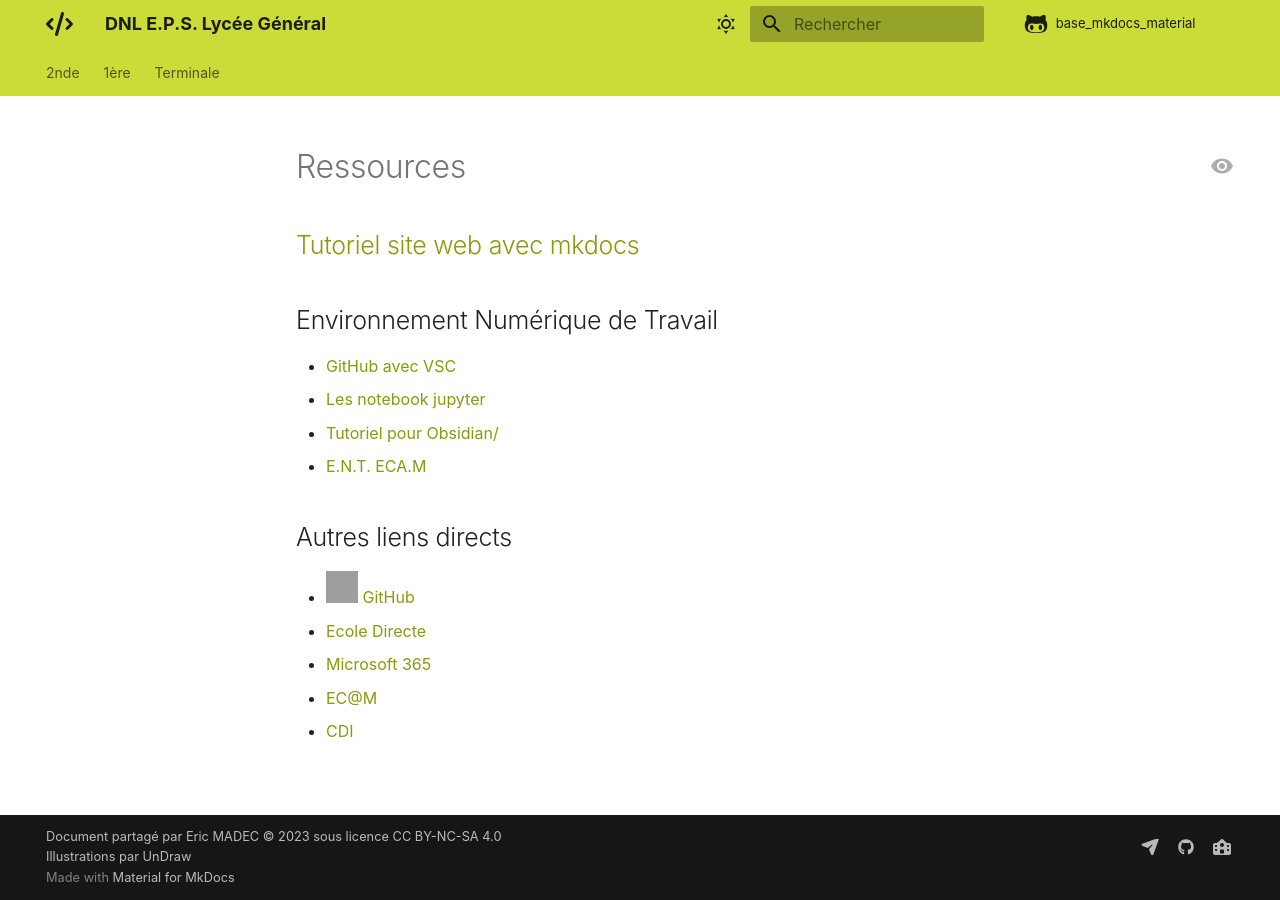
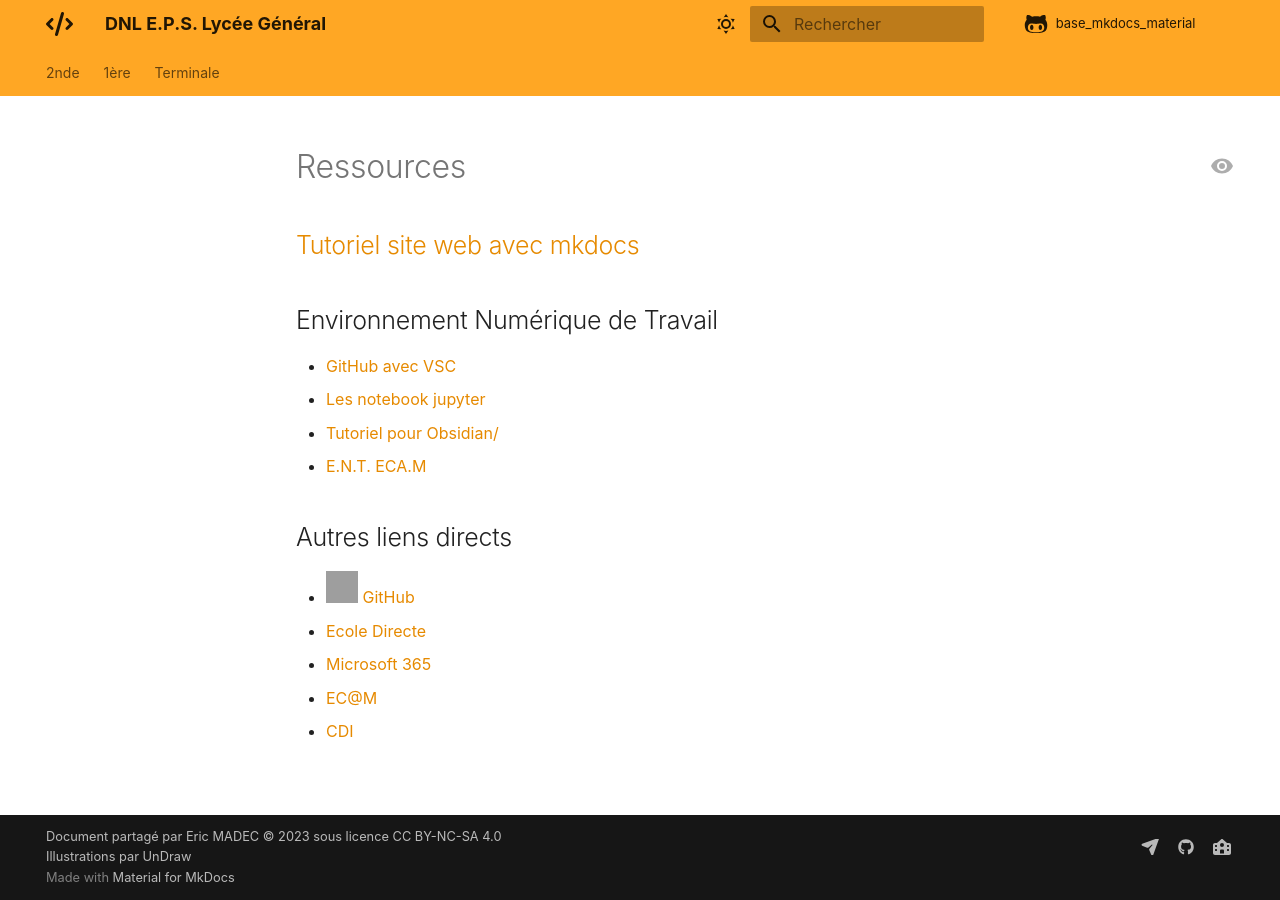
Before and after one commit to YDERRIEN29/DNL_EPS, an MkDocs documentation site: the page built from docs/ressources.md, in a window 1280 px wide. Built offline with MkDocs 1.6.1 and Material for MkDocs 9.7.7, drawn with Linux system fonts in a browser that asks for light colours; comment, search, counter and statistics services are not loaded; grey boxes are pictures that could not be loaded.

Commit message:
Update mkdocs.yml

```diff
--- a/mkdocs.yml
+++ b/mkdocs.yml
@@ -43,13 +43,13 @@ theme:
     # Palettes de couleurs jour/nuit, cf : https://squidfunk.github.io/mkdocs-material/setup/changing-the-colors/
     palette:
       - scheme: default # nom du thème clair
-        primary: lime # couleur primaire des titres, des liens, ..., à prendre dans la liste
+        primary: orange # couleur primaire des titres, des liens, ..., à prendre dans la liste
         accent: amber # couleur d'accentuation au survol des boutons, desliens, ..., à prendre dans la liste
         toggle: # définition du bouton pour switcher de palette
           icon: material/weather-sunny # apparence
           name: Basculer en mode sombre # message
       - scheme: slate # nom du thème sombre
-        primary: amber
+        primary: pink
         accent: lime
         toggle:
           icon: material/weather-night
```
